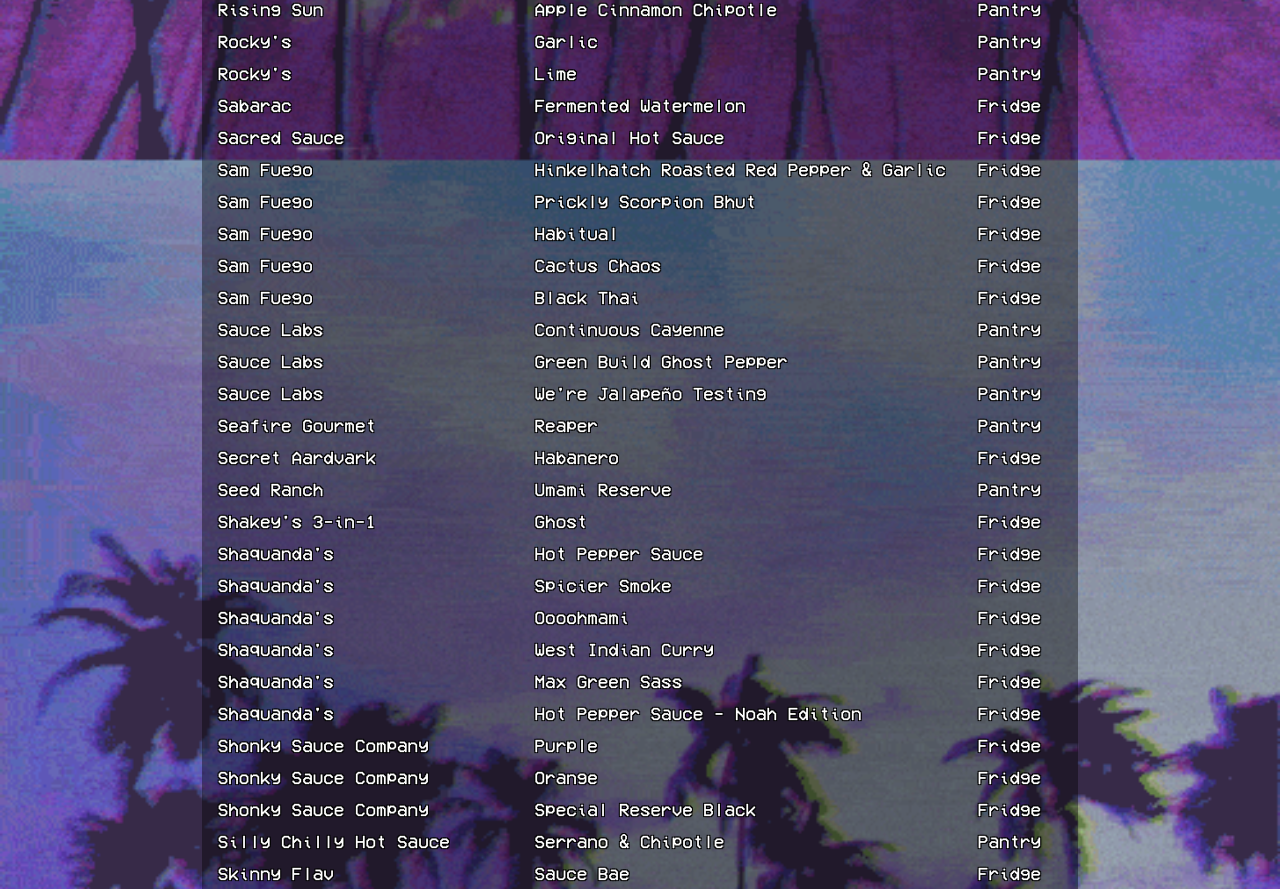
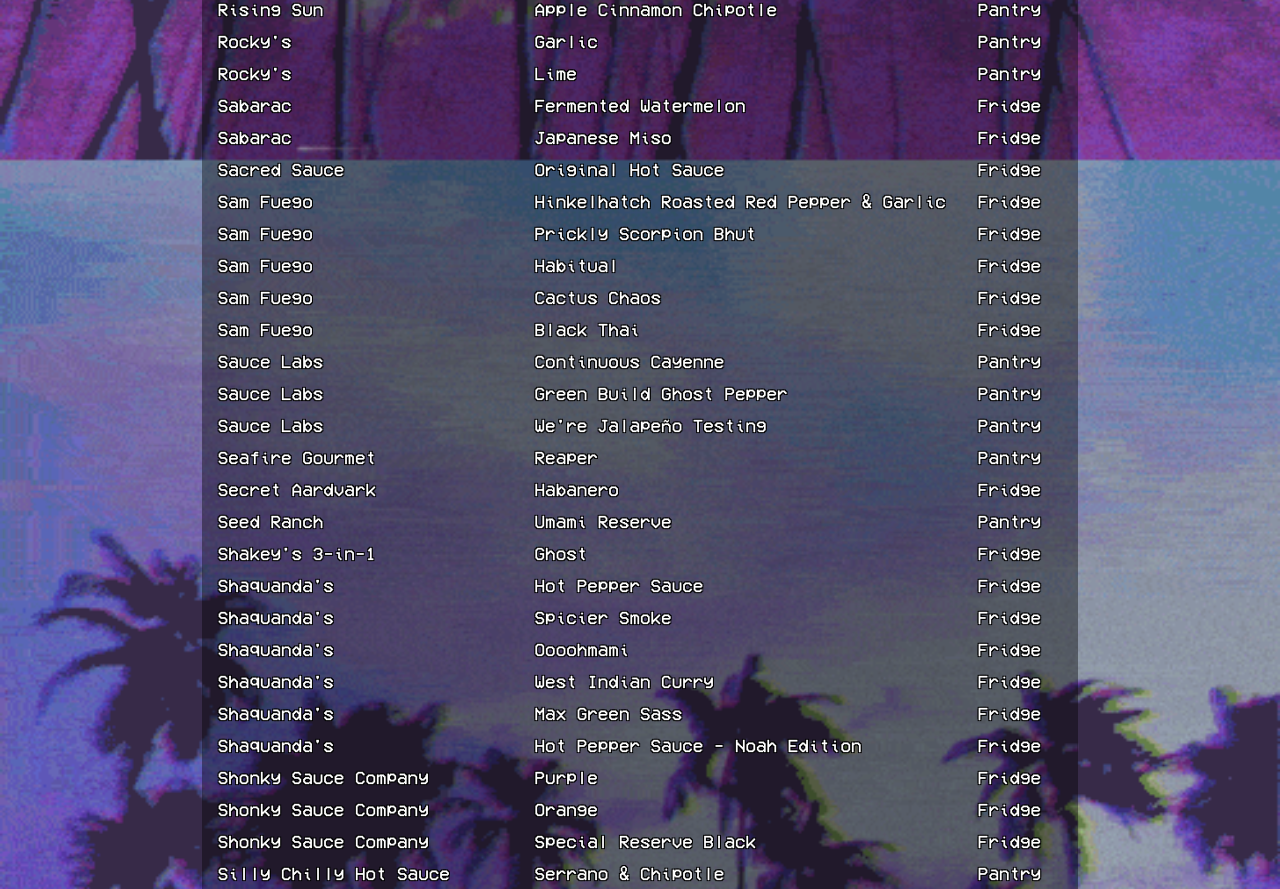
Before and after one commit to cherscarlett/cher, a Next.js app: page /pantry in a window 1280 px wide. Shown: the part 7520-8409 px from the top of the page. Built offline with nearby package versions, Linux system fonts and the light colour scheme.

Commit message:
update pangry

```diff
--- a/pages/pantry.js
+++ b/pages/pantry.js
@@ -1860,6 +1860,14 @@
     {
       "brand": "Sabarac",
       "name": "Fermented Watermelon",
+      "shu": null,
+      "location": "Fridge",
+      "url": null,
+      "img": null
+    },
+    {
+      "brand": "Sabarac",
+      "name": "Japanese Miso",
       "shu": null,
       "location": "Fridge",
       "url": null,
```
